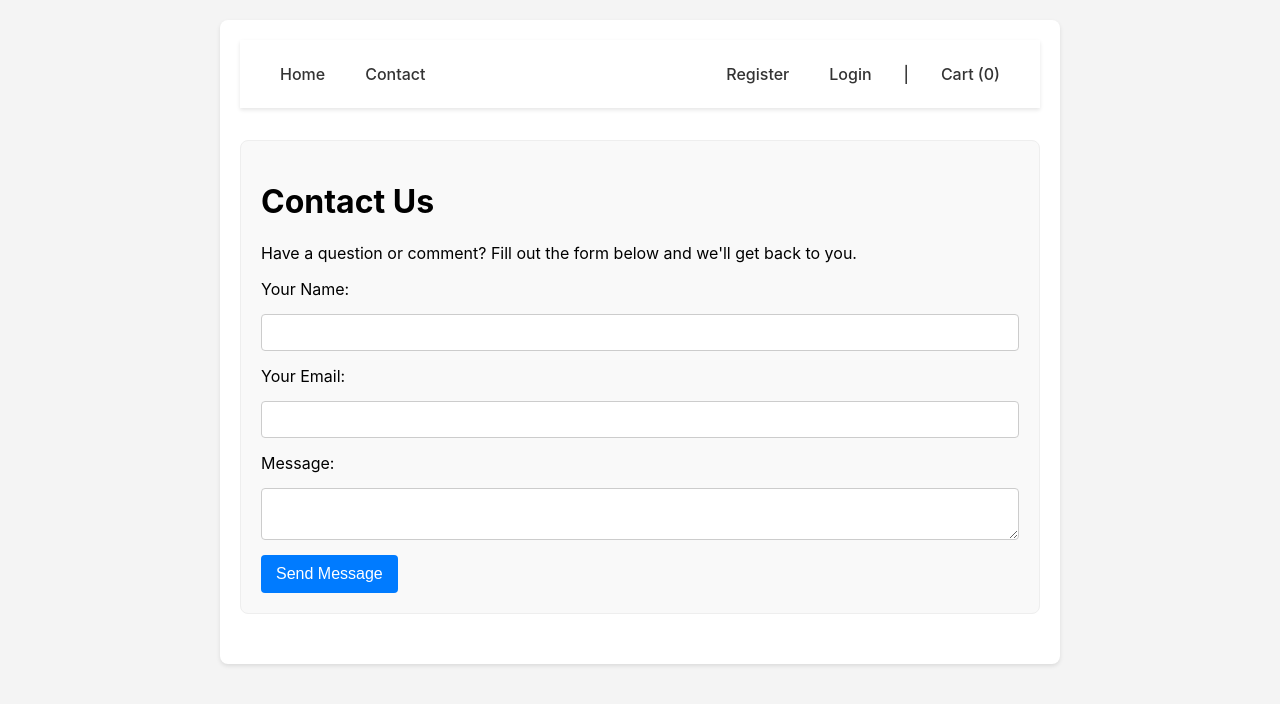
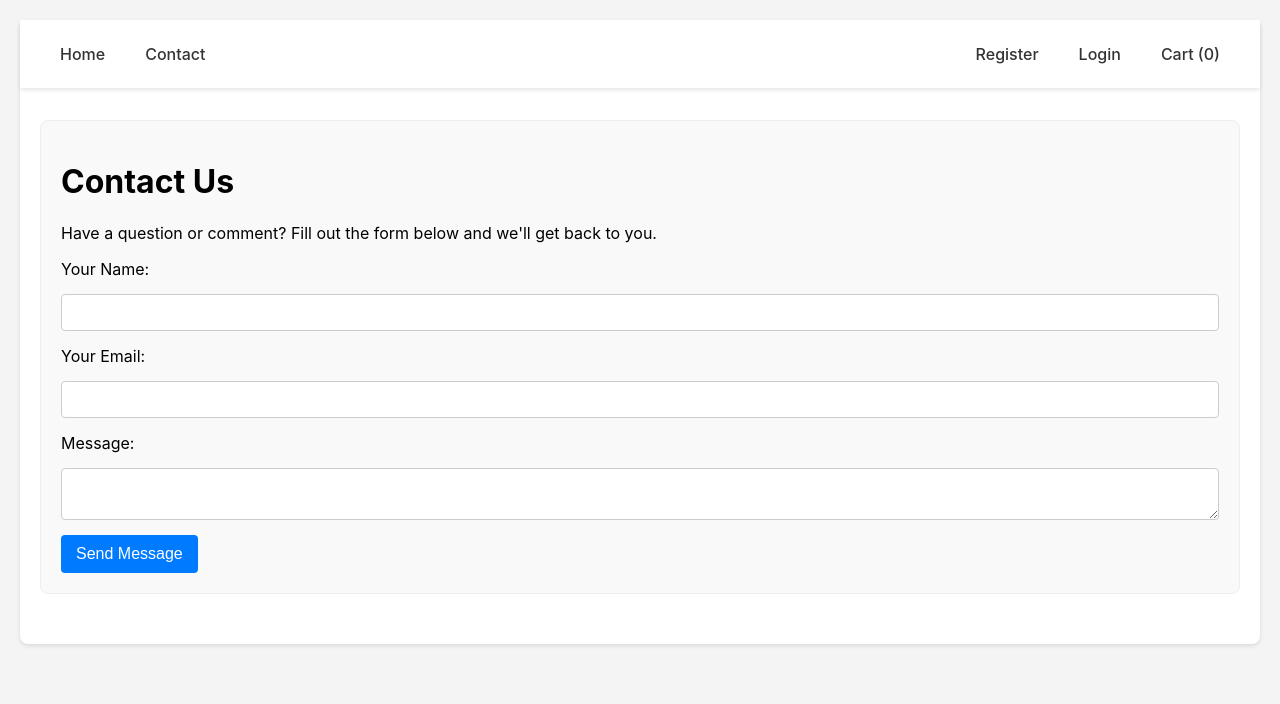
Before and after one commit to Baraww/ebook-store-frontend, a React (Create React App) app: page /contact in a window 1280 px wide. Shown: the top 704 px of the page. Built offline with nearby package versions, Linux system fonts and the light colour scheme.

Commit message:
DEPLOY: Final sync of UI and form fixes

```diff
--- a/src/App.css
+++ b/src/App.css
@@ -10,7 +10,7 @@ body {
 }
 
 .App {
-  max-width: 800px;
+  max-width: 1200px;
   margin: auto;
   background: white;
   padding: 20px;
@@ -18,7 +18,6 @@ body {
   box-shadow: 0 2px 4px rgba(0, 0, 0, 0.1);
 }
 
-/* Add this to src/App.css */
 .book-list {
   display: grid;
   grid-template-columns: repeat(auto-fill, minmax(200px, 1fr));
@@ -26,41 +25,7 @@ body {
   margin-top: 20px;
 }
 
-/* Add this to src/App.css */
-.nav-link-button {
-  background: none;
-  border: none;
-  color: #007bff;
-  text-decoration: underline;
-  cursor: pointer;
-  font-size: 1rem;
-  padding: 0;
-  margin: 0 5px;
-}
-.nav-link-button:hover {
-  color: #0056b3;
-}
-
-
-
-/* This code runs only if the screen is 768px wide or less */
-@media (max-width: 768px) {
-  .book-list {
-    /* On smaller screens, show 2 columns instead of auto-filling */
-    grid-template-columns: repeat(2, 1fr);
-  }
-}
-
-/* This code runs only if the screen is 480px wide or less */
-@media (max-width: 480px) {
-  .book-list {
-    /* On very small screens (phones), stack into a single column */
-    grid-template-columns: 1fr;
-  }
-}
-
-/* Add these styles to src/App.css */
-/* Replace all previous 'nav' and '.nav-right' styles with this block */
+/* Updated Nav Styles */
 nav {
   background-color: #fff;
   padding: 1rem 2rem;
@@ -68,13 +33,13 @@ nav {
   display: flex;
   justify-content: space-between;
   align-items: center;
-  margin-bottom: 2rem;
+  margin: -20px -20px 2rem -20px; /* Stretch nav to edges */
 }
 
 .nav-left, .nav-right {
   display: flex;
   align-items: center;
-  gap: 1.5rem; /* This creates space between the items */
+  gap: 1.5rem;
 }
 
 nav a {
@@ -88,3 +53,29 @@ nav a {
 nav a:hover {
   color: #007bff;
 }
+
+.nav-link-button {
+  background: none;
+  border: none;
+  color: #007bff;
+  text-decoration: underline;
+  cursor: pointer;
+  font-size: 1rem;
+  font-family: inherit;
+}
+.nav-link-button:hover {
+  color: #0056b3;
+}
+
+/* Responsive Styles */
+@media (max-width: 768px) {
+  .book-list {
+    grid-template-columns: repeat(2, 1fr);
+  }
+}
+
+@media (max-width: 480px) {
+  .book-list {
+    grid-template-columns: 1fr;
+  }
+}
--- a/src/App.js
+++ b/src/App.js
@@ -7,22 +7,17 @@ import LoginPage from './pages/LoginPage';
 import EditBookPage from './pages/EditBookPage';
 import BookDetailPage from './pages/BookDetailPage';
 import CartPage from './pages/CartPage';
+import ContactPage from './pages/ContactPage';
+import ThankYouPage from './pages/ThankYouPage';
 import { useAuth } from './context/AuthContext';
 import { useCart } from './context/CartContext';
 import './App.css';
-import ContactPage from './pages/ContactPage'; // 1. Import ContactPage
-import ThankYouPage from './pages/ThankYouPage';
 
-
-
-// A small, separate component to get the real-time cart count
 const CartLink = () => {
   const { cartItems } = useCart();
   const cartItemCount = cartItems.reduce((count, item) => count + item.quantity, 0);
   return (
-    <>
-      | <Link to="/cart">Cart ({cartItemCount})</Link>
-    </>
+    <Link to="/cart">Cart ({cartItemCount})</Link>
   );
 };
 
@@ -64,12 +59,12 @@ function App() {
             <Route path="/book/:id" element={<BookDetailPage />} />
             <Route path="/cart" element={<CartPage />} />
             <Route path="/contact" element={<ContactPage />} />
-            <Route path="/thank-you" element={<ThankYouPage />}/>
+            <Route path="/thank-you" element={<ThankYouPage />} />
           </Routes>
         </main>
       </div>
     </BrowserRouter>
   );
-};
+}
 
 export default App;
```
Also changed, not shown: src/pages/ContactPage.js (+0 -7 lines). Lines whose indentation alone changed are shown as unchanged.
